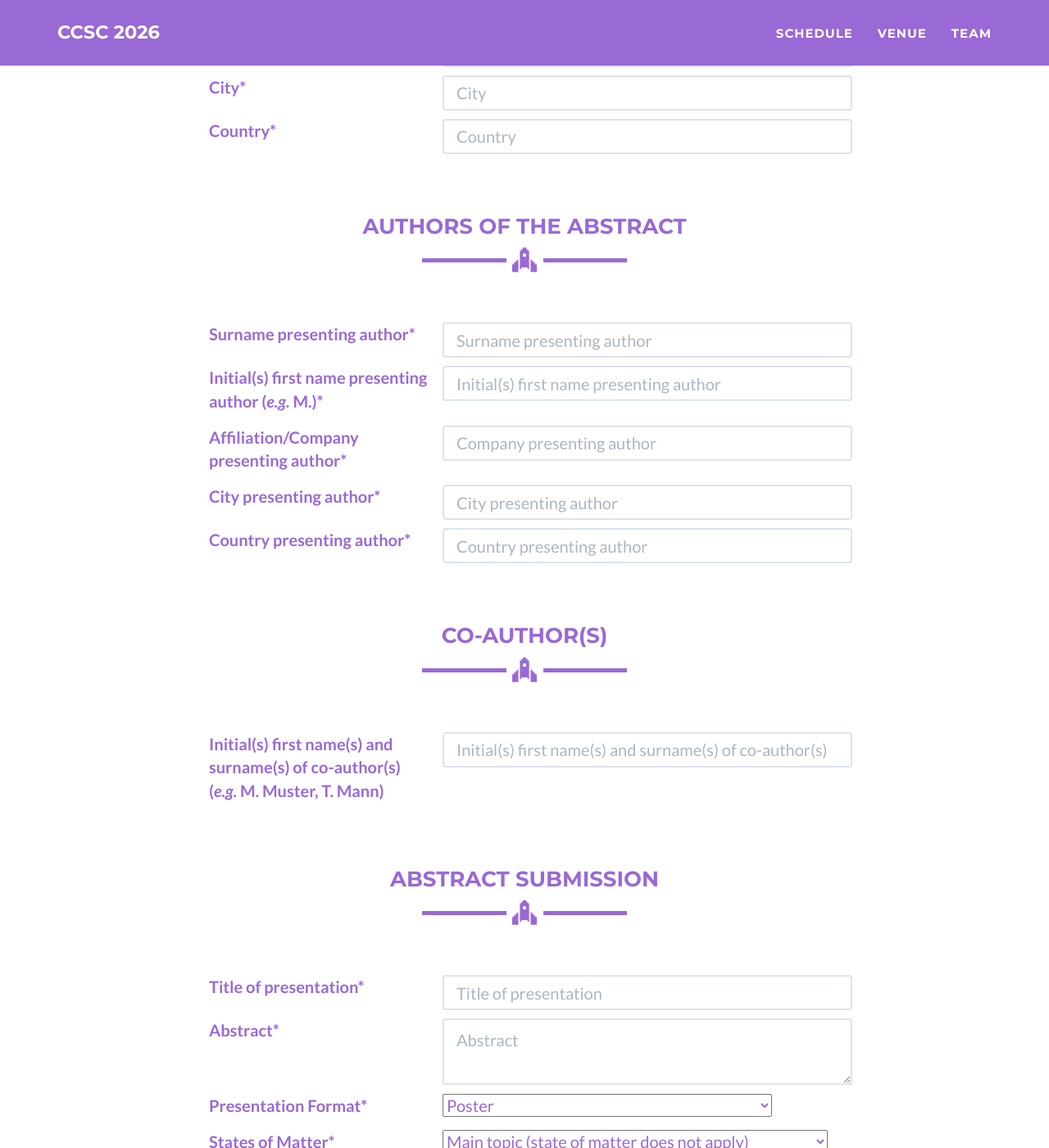
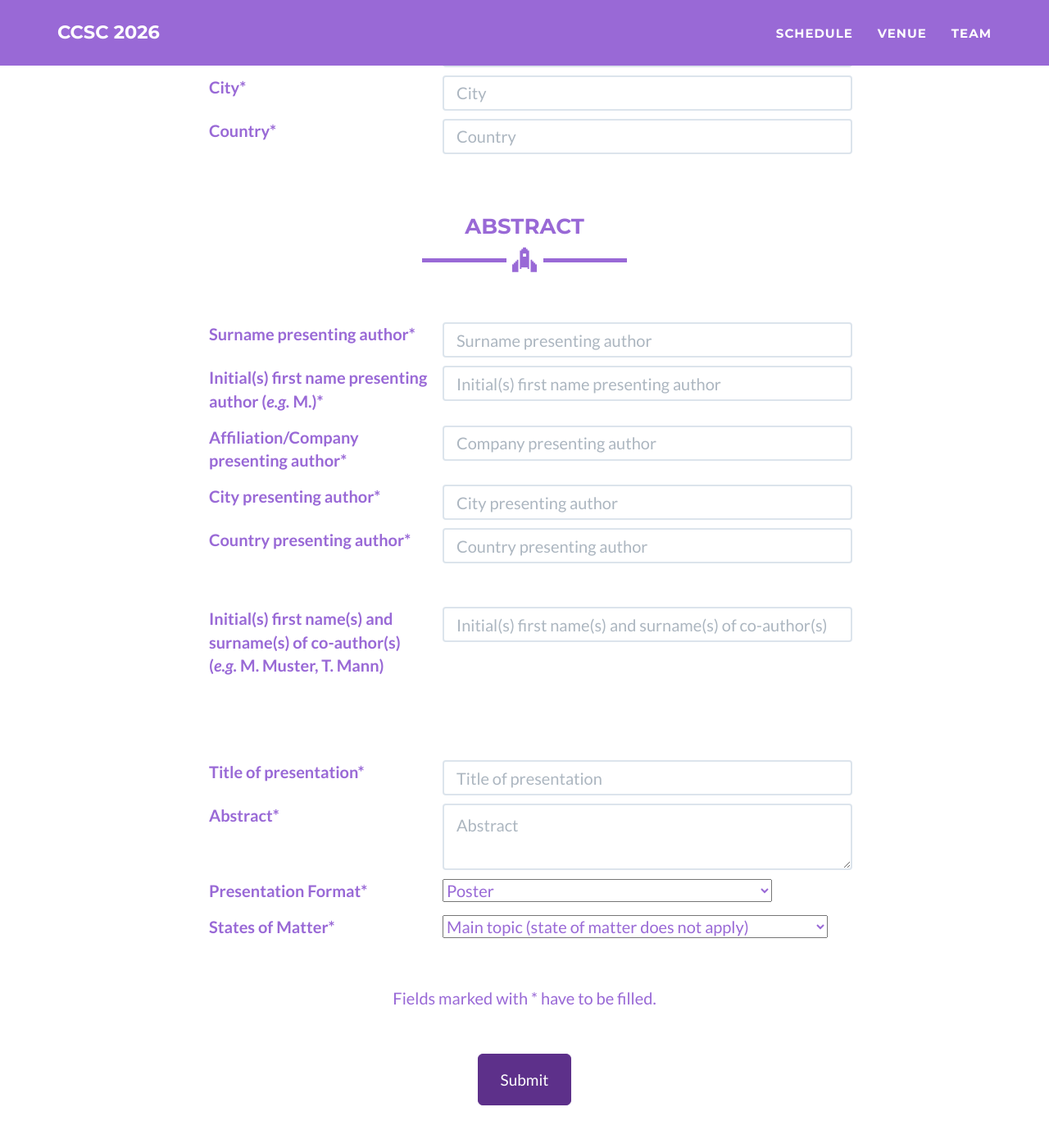
Before and after one commit to ccsc2026/ccsc2026.github.io, a Jekyll site: the page built from registration-with-abstract.html, in a window 1280 px wide and 1400 px high, scrolled down 936 px. Shown: the whole window at 82% size. Built offline with Jekyll 4.4.1, drawn with Linux system fonts in a browser that asks for light colours.

Commit message:
Update registration-with-abstract.html

```diff
--- a/registration-with-abstract.html
+++ b/registration-with-abstract.html
@@ -175,7 +175,7 @@ layout: page
       <!-- Abstract -->
       <div class="row">
         <div class="col-lg-12 text-center">
-          <h3>Authors of the Abstract</h3>
+          <h3>Abstract</h3>
           <hr class="star-primary">
           <br><br>
         </div>
@@ -247,13 +247,6 @@ layout: page
       <br><br>
       <!-- Co-author(s) -->
       <div class="row">
-        <div class="col-lg-12 text-center">
-          <h3>Co-author(s)</h3>
-          <hr class="star-primary">
-          <br><br>
-        </div>
-      </div>
-      <div class="row">
       <div class="col-lg-3 col-lg-offset-2">
         <p><label>Initial(s) first name(s) and surname(s) of co-author(s) (<i>e.g.</i> M. Muster, T. Mann)</label></p>
       </div>
@@ -265,13 +258,7 @@ layout: page
       </div>
       <br><br>
       <!-- Abstract -->
-      <div class="row">
-        <div class="col-lg-12 text-center">
-          <h3>Abstract Submission</h3>
-          <hr class="star-primary">
-          <br><br>
-        </div>
-      </div>
+      <br><br>
       <!-- Title of presentation -->
       <div class="row">
         <div class="col-lg-3 col-lg-offset-2">
```
